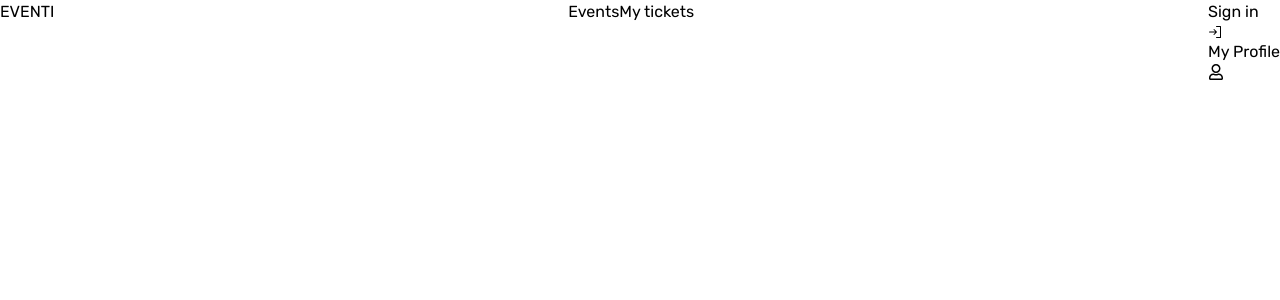
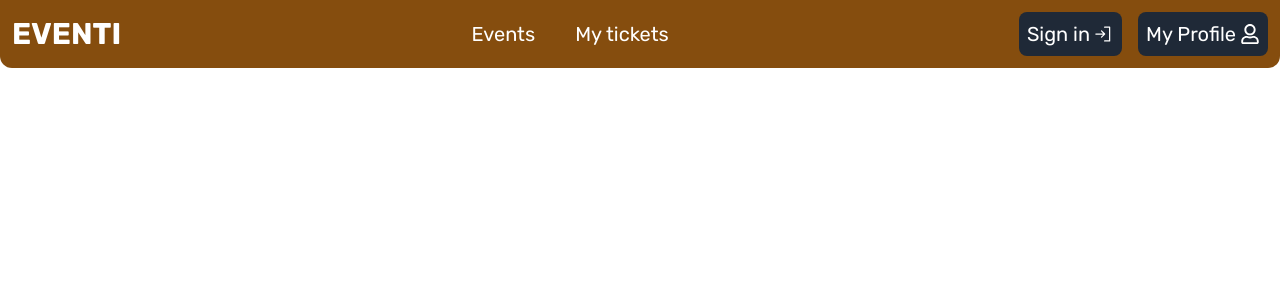
Before and after one commit to mariegrace31/eventi_frontend, a React (Vite) app: page / in a window 1280 px wide. Shown: the top 300 px of the page. Built offline with nearby package versions, Linux system fonts and the light colour scheme.

Commit message:
Style the navbar

```diff
--- a/src/components/Navbar/Navbar.jsx
+++ b/src/components/Navbar/Navbar.jsx
@@ -4,18 +4,18 @@ import { FaRegUser } from "react-icons/fa";
 
 const Navbar = () => {
   return (
-    <nav className='flex justify-between'>
-      <p>EVENTI</p>
-      <div>
-        <a href="#events">Events</a>
-        <a href="#tickets">My tickets</a>
+    <nav className='flex justify-between p-3 bg-yellow-800 items-center rounded-b-xl text-white'>
+      <p className='text-3xl font-bold'>EVENTI</p>
+      <div className='flex gap-10 text-xl'>
+        <a className='hover:underline' href="#events">Events</a>
+        <a className='hover:underline' href="#tickets">My tickets</a>
       </div>
-      <div>
-        <div>
+      <div className='flex gap-4 text-xl'>
+        <div className='flex items-center gap-1 bg-gray-800 p-2 rounded-lg hover:bg-white hover:text-yellow-800'>
         <a href="#signin">Sign in</a>
         <PiSignIn />
         </div>
-        <div>
+        <div className='flex items-center gap-1 bg-gray-800 p-2 rounded-lg hover:bg-white hover:text-yellow-800'>
         <a href="profile">My Profile</a>
         <FaRegUser />
         </div>
```
